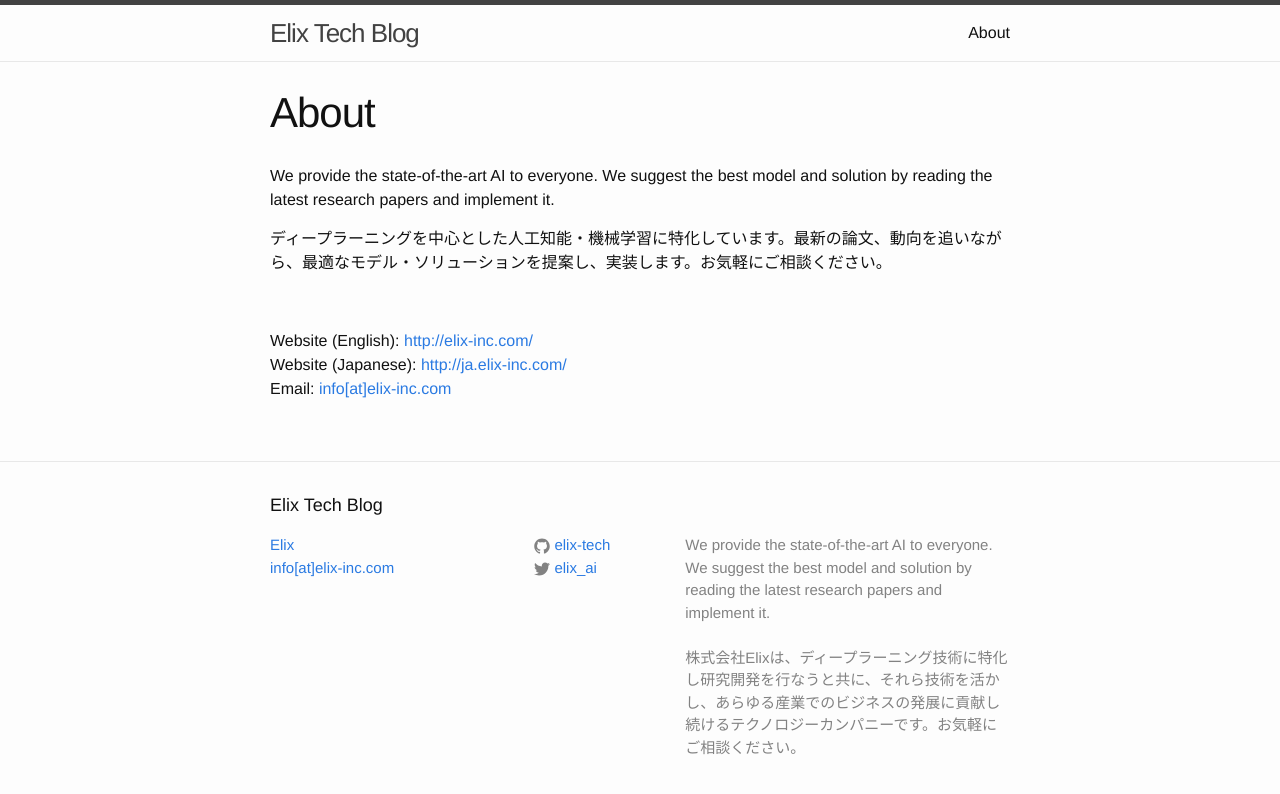
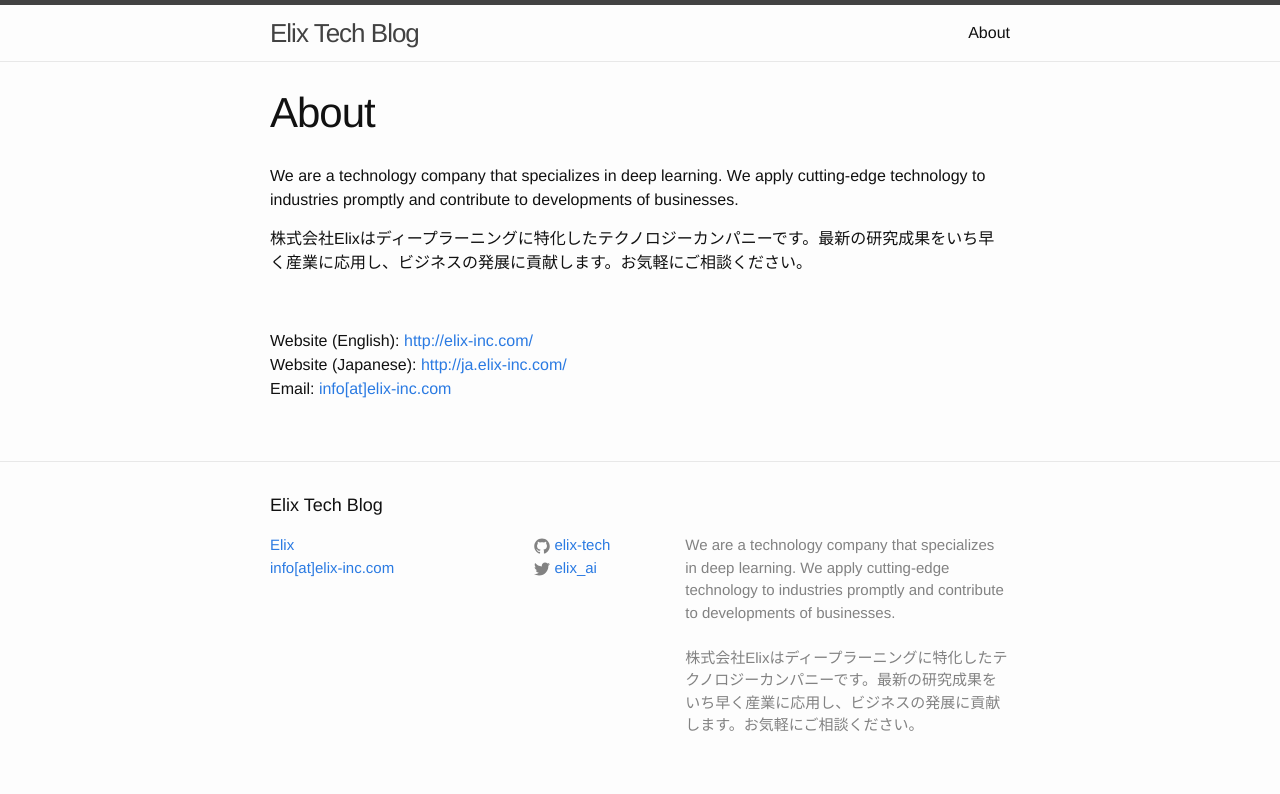
Before and after one commit to elix-tech/elix-tech.github.io, a Jekyll site: the page built from about.md, in a window 1280 px wide. Shown: the top 794 px of the page. Built offline with Jekyll 4.4.1, drawn with Linux system fonts in a browser that asks for light colours.

Commit message:
update company introduction

```diff
--- a/_config.yml
+++ b/_config.yml
@@ -11,9 +11,7 @@
 website-en: http://elix-inc.com/
 website-ja: http://ja.elix-inc.com/
 email: info[at]elix-inc.com
-description: > # this means to ignore newlines until "baseurl:"
- We provide the state-of-the-art AI to everyone. We suggest the best model and solution by reading the latest research papers and implement it.<br><br>
- 株式会社Elixは、ディープラーニング技術に特化し研究開発を行なうと共に、それら技術を活かし、あらゆる産業でのビジネスの発展に貢献し続けるテクノロジーカンパニーです。お気軽にご相談ください。
+description: We are a technology company that specializes in deep learning. We apply cutting-edge technology to industries promptly and contribute to developments of businesses.<br><br>株式会社Elixはディープラーニングに特化したテクノロジーカンパニーです。最新の研究成果をいち早く産業に応用し、ビジネスの発展に貢献します。お気軽にご相談ください。
 baseurl: "" # the subpath of your site, e.g. /blog
 url: "https://elix-tech.github.io" # the base hostname & protocol for your site
 twitter_username: elix_ai
--- a/about.md
+++ b/about.md
@@ -4,9 +4,9 @@
 permalink: /about/
 ---
 
-We provide the state-of-the-art AI to everyone. We suggest the best model and solution by reading the latest research papers and implement it.
+We are a technology company that specializes in deep learning. We apply cutting-edge technology to industries promptly and contribute to developments of businesses.
 
-ディープラーニングを中心とした人工知能・機械学習に特化しています。最新の論文、動向を追いながら、最適なモデル・ソリューションを提案し、実装します。お気軽にご相談ください。
+株式会社Elixはディープラーニングに特化したテクノロジーカンパニーです。最新の研究成果をいち早く産業に応用し、ビジネスの発展に貢献します。お気軽にご相談ください。
 
 <br>
 
```
